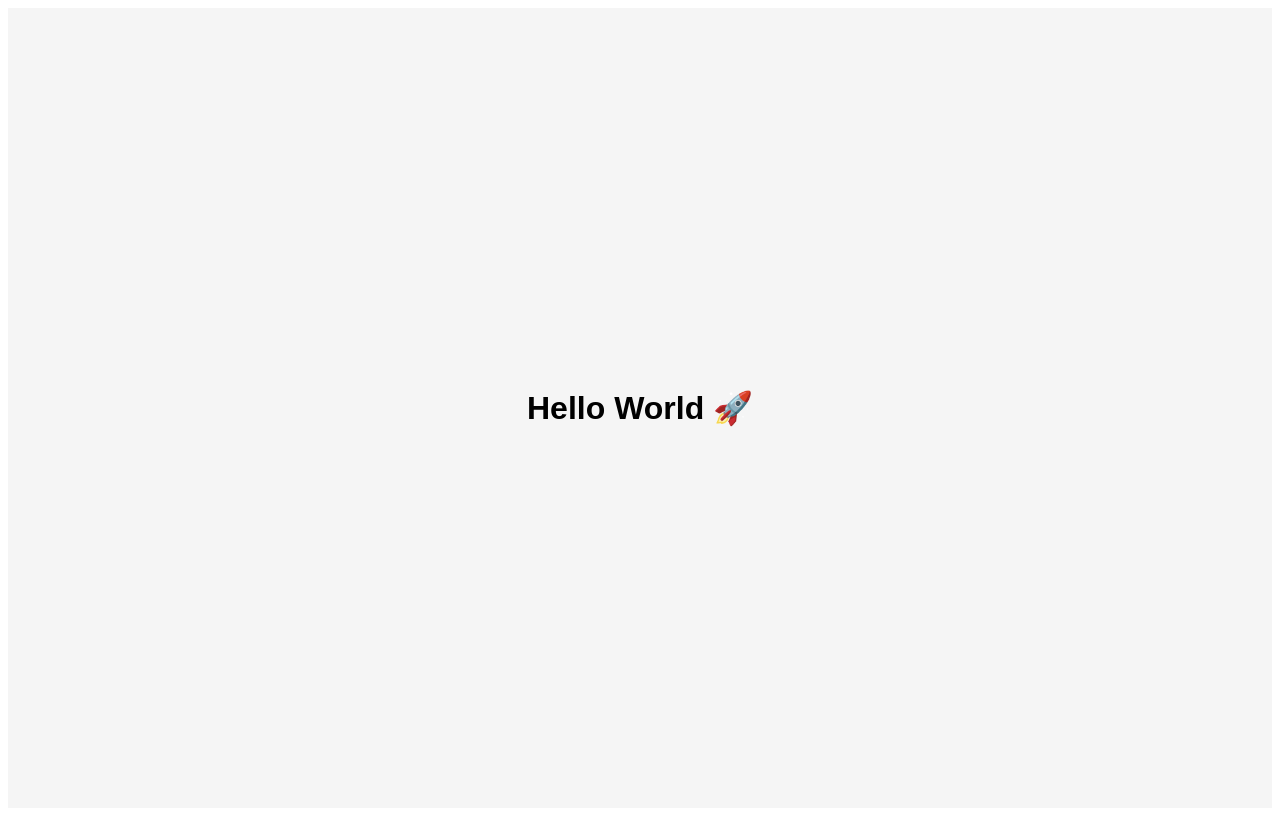
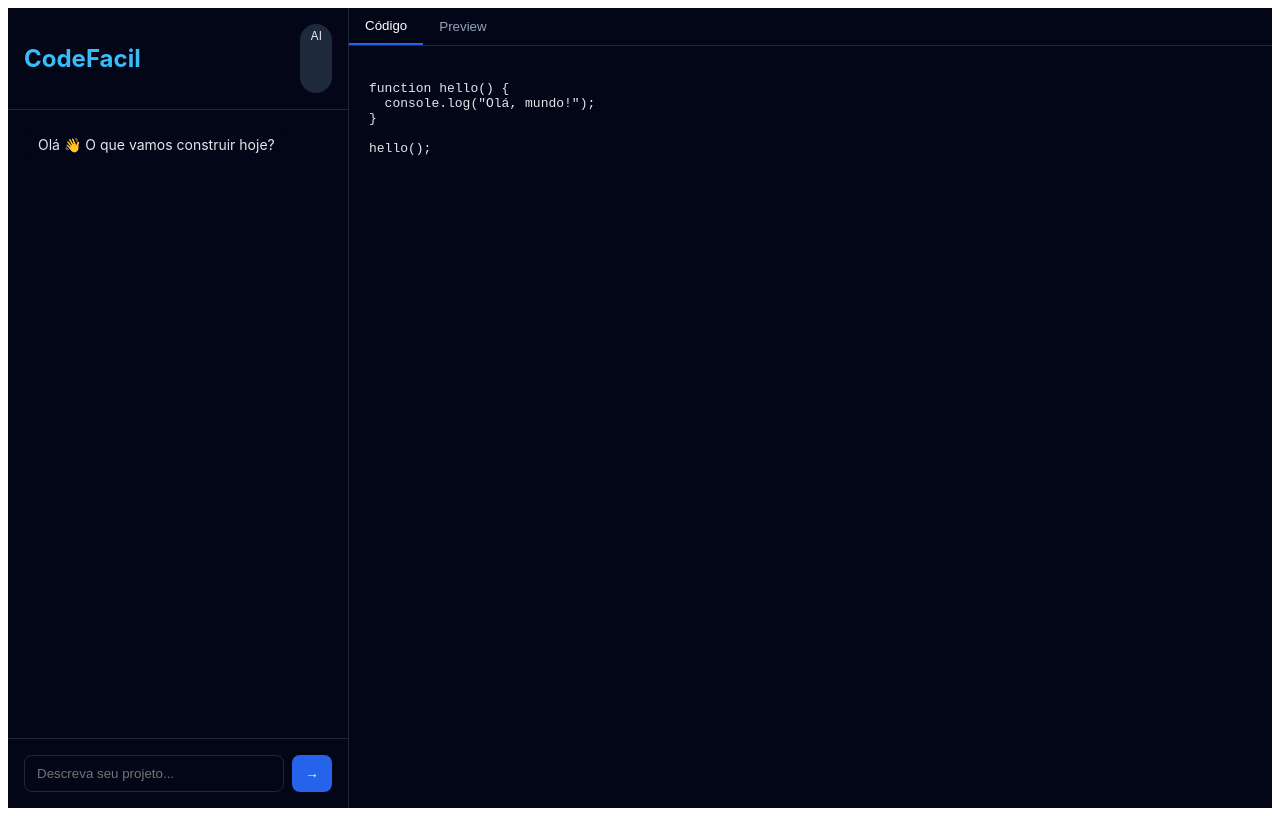
Before and after one commit to BalbinoBr/code-facil, a React (Vite) app in the folder frontend/: page / in a window 1280 px wide. Built offline with nearby package versions, Linux system fonts and the light colour scheme.

Commit message:
Update App.jsx

```diff
--- a/frontend/src/App.jsx
+++ b/frontend/src/App.jsx
@@ -1,18 +1,209 @@
-import React from "react";
+import { useState } from "react";
 
-function App() {
+export default function App() {
+  const [messages, setMessages] = useState([
+    { role: "assistant", content: "Olá 👋 O que vamos construir hoje?" }
+  ]);
+  const [input, setInput] = useState("");
+  const [view, setView] = useState("code");
+
+  const codeExample = `
+function hello() {
+  console.log("Olá, mundo!");
+}
+
+hello();
+`;
+
+  function sendMessage() {
+    if (!input.trim()) return;
+    setMessages([...messages, { role: "user", content: input }]);
+    setInput("");
+  }
+
   return (
-    <div style={{
-      display: "flex",
-      justifyContent: "center",
-      alignItems: "center",
-      height: "100vh",
-      fontFamily: "Arial, sans-serif",
-      backgroundColor: "#f5f5f5"
-    }}>
-      <h1>Hello World 🚀</h1>
+    <div style={styles.app}>
+      {/* CHAT */}
+      <aside style={styles.sidebar}>
+        <div style={styles.header}>
+          <h2 style={{ color: "#38bdf8" }}>CodeFacil</h2>
+          <span style={styles.badge}>AI</span>
+        </div>
+
+        <div style={styles.chat}>
+          {messages.map((m, i) => (
+            <div
+              key={i}
+              style={{
+                ...styles.msg,
+                alignSelf: m.role === "user" ? "flex-end" : "flex-start",
+                background: m.role === "user" ? "#2563eb" : "#020617"
+              }}
+            >
+              {m.content}
+            </div>
+          ))}
+        </div>
+
+        <div style={styles.inputArea}>
+          <input
+            style={styles.input}
+            placeholder="Descreva seu projeto..."
+            value={input}
+            onChange={e => setInput(e.target.value)}
+            onKeyDown={e => e.key === "Enter" && sendMessage()}
+          />
+          <button style={styles.send} onClick={sendMessage}>
+            →
+          </button>
+        </div>
+      </aside>
+
+      {/* WORKSPACE */}
+      <main style={styles.workspace}>
+        <div style={styles.tabs}>
+          <button
+            style={view === "code" ? styles.tabActive : styles.tab}
+            onClick={() => setView("code")}
+          >
+            Código
+          </button>
+          <button
+            style={view === "preview" ? styles.tabActive : styles.tab}
+            onClick={() => setView("preview")}
+          >
+            Preview
+          </button>
+        </div>
+
+        {view === "code" ? (
+          <pre style={styles.editor}>{codeExample}</pre>
+        ) : (
+          <iframe
+            title="preview"
+            style={styles.preview}
+            srcDoc={`<h1 style="font-family:sans-serif;color:#2563eb">Olá mundo 👋</h1>`}
+          />
+        )}
+      </main>
     </div>
   );
 }
 
-export default App;
+/* ===================== */
+/* 🎨 ESTILOS */
+/* ===================== */
+
+const styles = {
+  app: {
+    display: "flex",
+    height: "100vh",
+    background: "#020617",
+    color: "#e5e7eb",
+    fontFamily: "Inter, system-ui"
+  },
+
+  sidebar: {
+    width: 340,
+    display: "flex",
+    flexDirection: "column",
+    borderRight: "1px solid #1e293b"
+  },
+
+  header: {
+    padding: 16,
+    borderBottom: "1px solid #1e293b",
+    display: "flex",
+    justifyContent: "space-between"
+  },
+
+  badge: {
+    background: "#1e293b",
+    padding: "4px 10px",
+    borderRadius: 999,
+    fontSize: 12
+  },
+
+  chat: {
+    flex: 1,
+    padding: 16,
+    display: "flex",
+    flexDirection: "column",
+    gap: 10,
+    overflowY: "auto"
+  },
+
+  msg: {
+    padding: "10px 14px",
+    borderRadius: 12,
+    maxWidth: "80%",
+    fontSize: 14
+  },
+
+  inputArea: {
+    padding: 16,
+    display: "flex",
+    gap: 8,
+    borderTop: "1px solid #1e293b"
+  },
+
+  input: {
+    flex: 1,
+    padding: "10px 12px",
+    background: "#020617",
+    border: "1px solid #1e293b",
+    borderRadius: 8,
+    color: "#e5e7eb"
+  },
+
+  send: {
+    width: 40,
+    background: "#2563eb",
+    border: "none",
+    color: "#fff",
+    borderRadius: 8,
+    cursor: "pointer"
+  },
+
+  workspace: {
+    flex: 1,
+    display: "flex",
+    flexDirection: "column"
+  },
+
+  tabs: {
+    display: "flex",
+    borderBottom: "1px solid #1e293b"
+  },
+
+  tab: {
+    padding: "10px 16px",
+    background: "transparent",
+    border: "none",
+    color: "#94a3b8",
+    cursor: "pointer"
+  },
+
+  tabActive: {
+    padding: "10px 16px",
+    background: "#020617",
+    border: "none",
+    borderBottom: "2px solid #2563eb",
+    color: "#fff",
+    cursor: "pointer"
+  },
+
+  editor: {
+    flex: 1,
+    margin: 0,
+    padding: 20,
+    background: "#020617",
+    overflow: "auto"
+  },
+
+  preview: {
+    flex: 1,
+    border: "none",
+    background: "#fff"
+  }
+};
```
